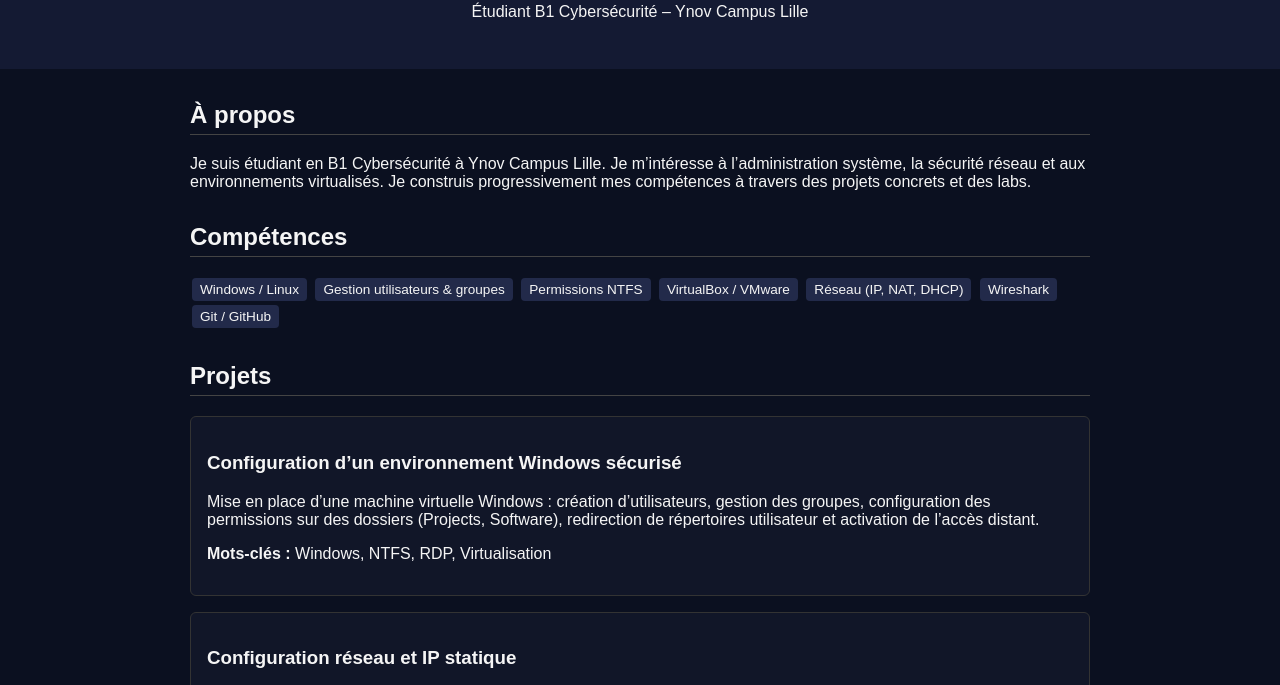
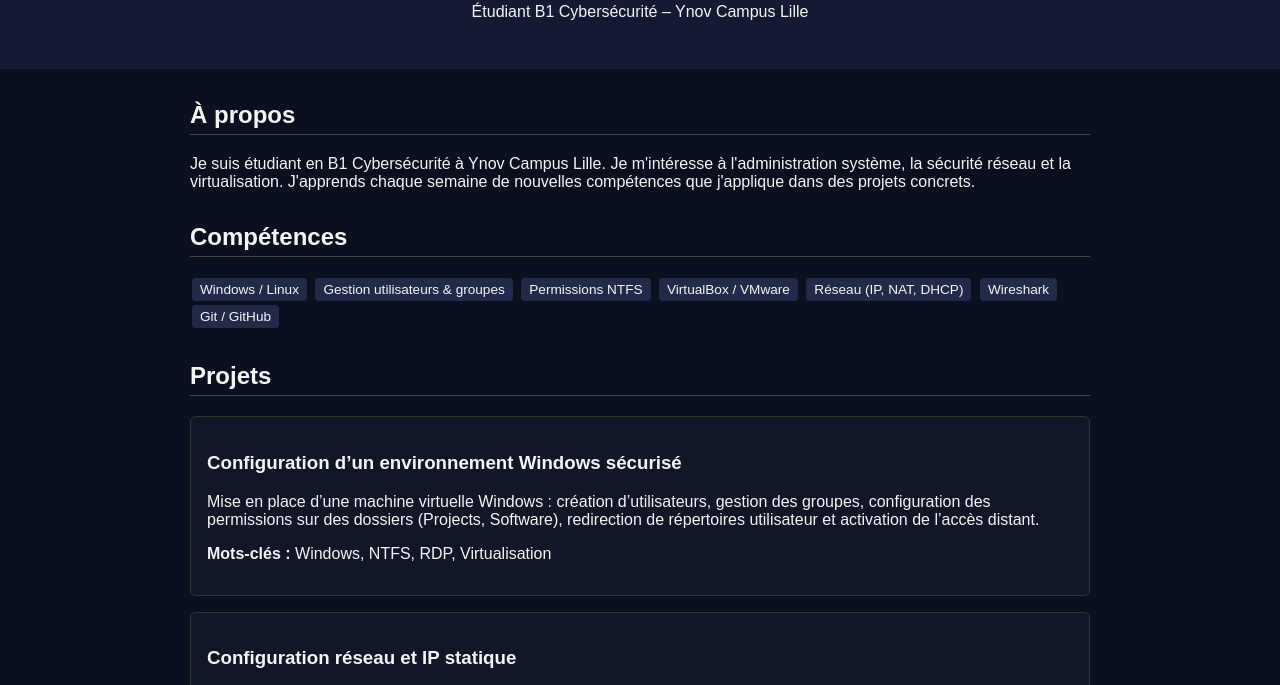
Before and after one commit to olandebn/portfolio-cyber, a plain HTML site: page index.html in a window 1280 px wide. Shown: the part 82-767 px from the top of the page. Drawn offline with Linux system fonts and the light colour scheme.

Commit message:
Update index.html

```diff
--- a/index.html
+++ b/index.html
@@ -28,10 +28,11 @@
   <h2>À propos</h2>
   <p>
     Je suis étudiant en B1 Cybersécurité à Ynov Campus Lille.
-        Je m’intéresse à l’administration système, la sécurité réseau et aux environnements virtualisés.
-        Je construis progressivement mes compétences à travers des projets concrets et des labs.
+    Je m'intéresse à l'administration système, la sécurité réseau et la virtualisation.
+    J'apprends chaque semaine de nouvelles compétences que j'applique dans des projets concrets.
   </p>
 </section>
+
 
     <section id="skills">
       <h2>Compétences</h2>
```
Lines whose indentation alone changed are shown as unchanged.
